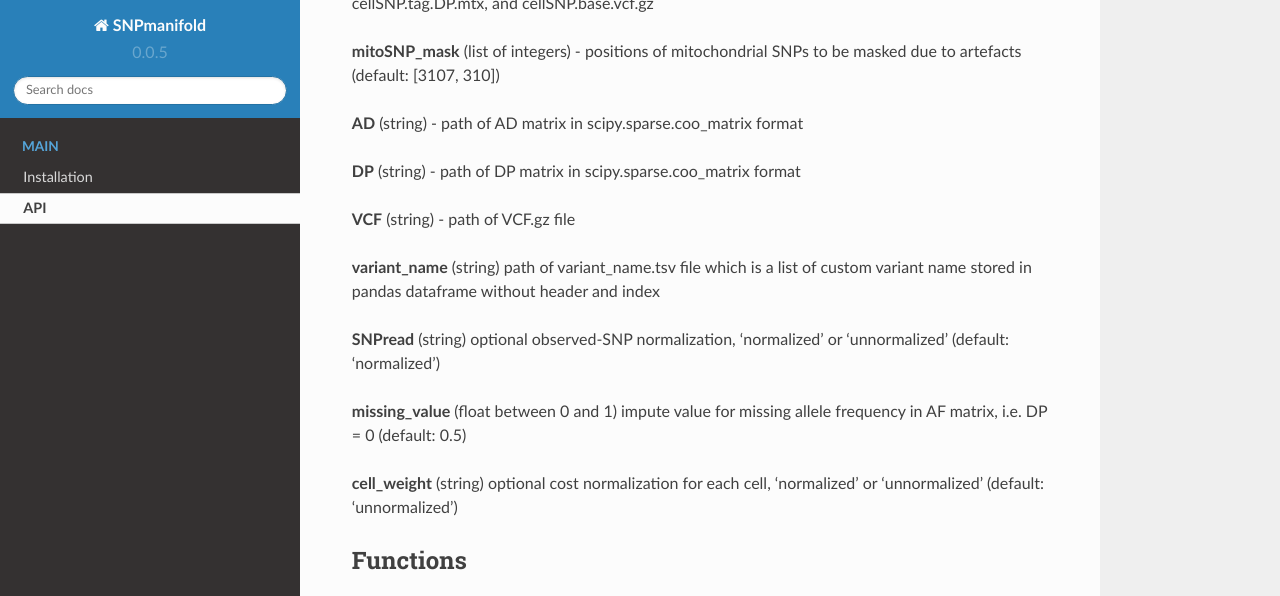
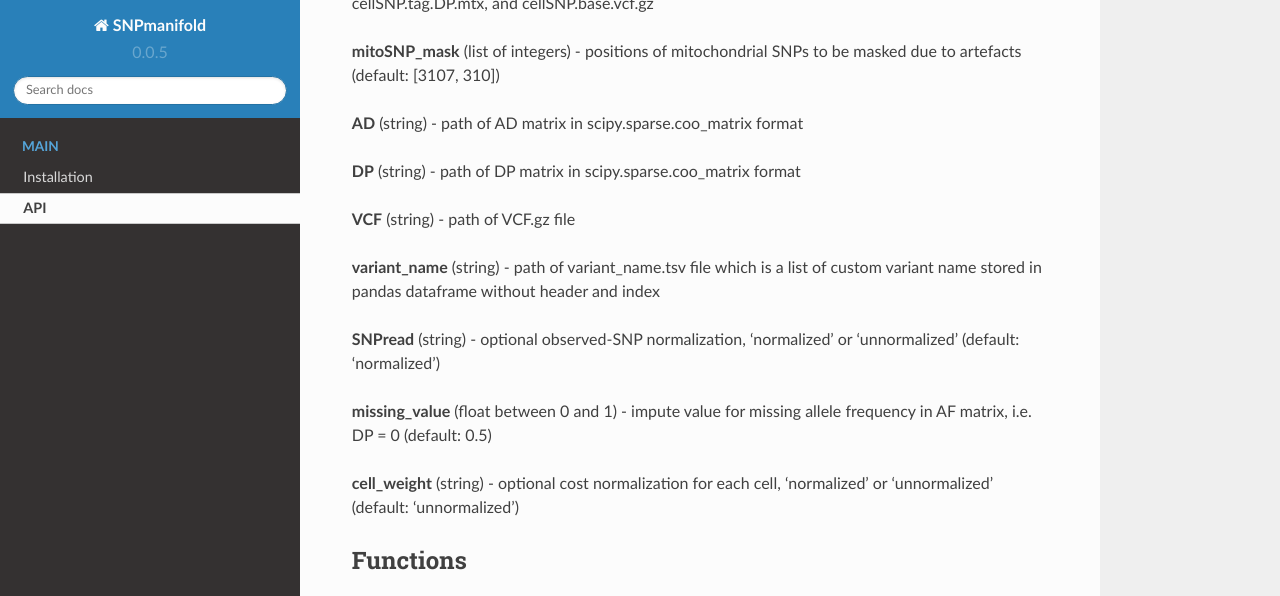
Before and after one commit to StatBiomed/SNPmanifold, a Sphinx documentation site: the page built from docs/API.rst, in a window 1280 px wide and 900 px high, scrolled down 586 px, cut to the strip 0-596 px from the top of the window. Built offline with Sphinx 7.4.7 and the Read the Docs theme 2.0.0, drawn with Linux system fonts in a browser that asks for light colours; pages that are not in the unit, such as notebooks, are missing from menus.

```diff
--- a/docs/API.rst
+++ b/docs/API.rst
@@ -27,13 +27,13 @@ Parameters to initialize and load data into the main object SNP_VAE:
 
 **VCF** (string) - path of VCF.gz file
 
-**variant_name** (string) path of variant_name.tsv file which is a list of custom variant name stored in pandas dataframe without header and index
+**variant_name** (string) - path of variant_name.tsv file which is a list of custom variant name stored in pandas dataframe without header and index
 
-**SNPread** (string) optional observed-SNP normalization, 'normalized' or 'unnormalized' (default: 'normalized')
+**SNPread** (string) - optional observed-SNP normalization, 'normalized' or 'unnormalized' (default: 'normalized')
 
-**missing_value** (float between 0 and 1) impute value for missing allele frequency in AF matrix, i.e. DP = 0 (default: 0.5)
+**missing_value** (float between 0 and 1) - impute value for missing allele frequency in AF matrix, i.e. DP = 0 (default: 0.5)
 
-**cell_weight** (string) optional cost normalization for each cell, 'normalized' or 'unnormalized' (default: 'unnormalized')
+**cell_weight** (string) - optional cost normalization for each cell, 'normalized' or 'unnormalized' (default: 'unnormalized')
 
 Functions
 -----------
```
